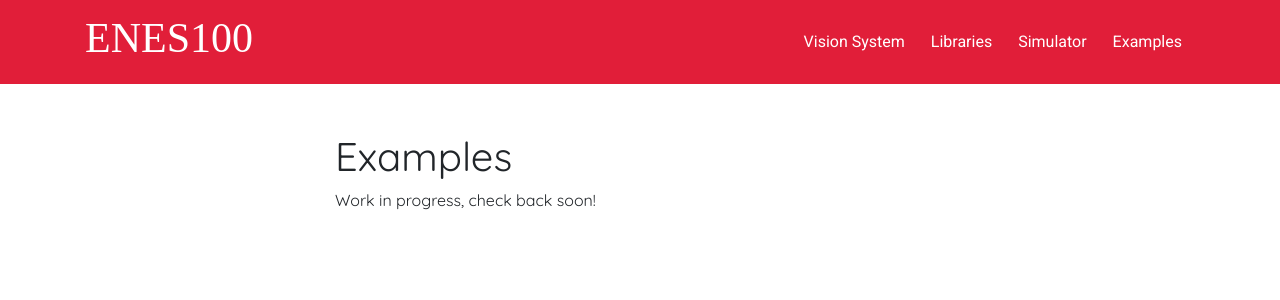
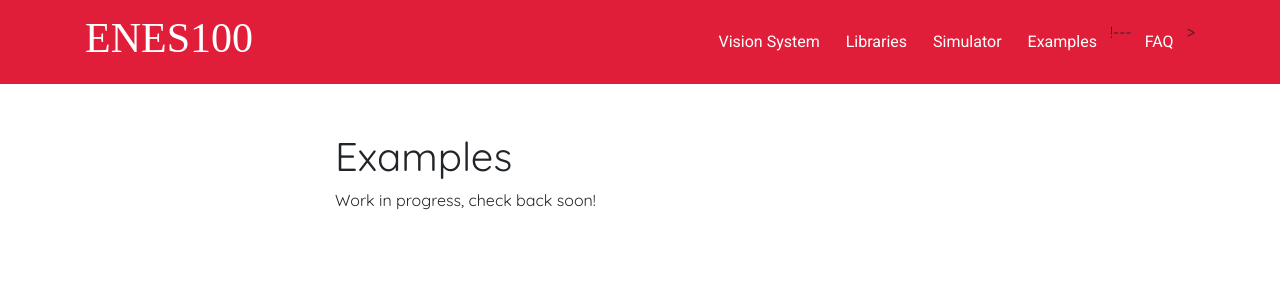
Before and after one commit to umdenes100/VisionSystemRemoteClient, a Jekyll site: the page built from pages/examples.html, in a window 1280 px wide. Shown: the top 300 px of the page. Built offline with Jekyll 4.4.1, drawn with Linux system fonts in a browser that asks for light colours; nearby versions of some CDN libraries; some web fonts are replaced.

Commit message:
Update header.html

```diff
--- a/_includes/header.html
+++ b/_includes/header.html
@@ -35,10 +35,10 @@ https://medium.com/wdstack/bootstrap-4-custom-navbar-1f6a2da5ed3c
                 <li class="nav-item">
                     <a class="nav-link" href="/examples">Examples</a>
                 </li>
-               <!--- <li class="nav-item">
+               !--- <li class="nav-item">
                     <a class="nav-link" href="/faq">FAQ</a>
                 </li>>
-                <!-- <li class="nav-item">
+                <!-- <li class="nav-item"
                     Open the form in a new tab
                     <a class="nav-link" href="https://docs.google.com/forms/d/e/1FAIpQLSdXWXOnOTWa36rGPVNb_Lwf3SM33tvP5vrPOkl91RTcwjdZQA/viewform?usp=pp_url&entry.2072371640=N/A" rel="noopener noreferrer" target="_blank">Bug Report</a>
                 </li> -->
```
